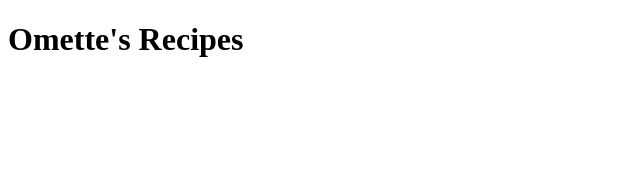
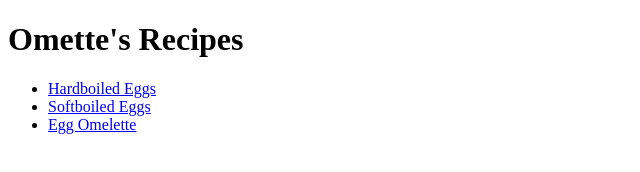
Before and after one commit to Omette/odin-recipes, a plain HTML site: page index.html in a window 1280 px wide. Shown: the whole page, without its empty margins (0-640 px from the left). Drawn offline with Linux system fonts and the light colour scheme.

Commit message:
feat: added links to navigate between the index and hardboiled egg.

```diff
--- a/index.html
+++ b/index.html
@@ -7,5 +7,10 @@
 </head>
 <body>
     <h1>Omette's Recipes</h1>
+    <ul>
+        <li><a href="recipes/egg-hardboiled.html">Hardboiled Eggs</a></li>
+        <li><a href="recipes/egg-softboiled.html">Softboiled Eggs</a></li>
+        <li><a href="recipes/egg-omelette.html">Egg Omelette</a></li>
+    </ul>
 </body>
 </html>
```
Also changed, not shown: recipes/egg-hardboiled.html (+2 -1 lines), recipes/egg-omelette.html (+1 -1 lines), recipes/egg-softboiled.html (+1 -1 lines), recipes/images/egg-hardboiled.jpg (added).
